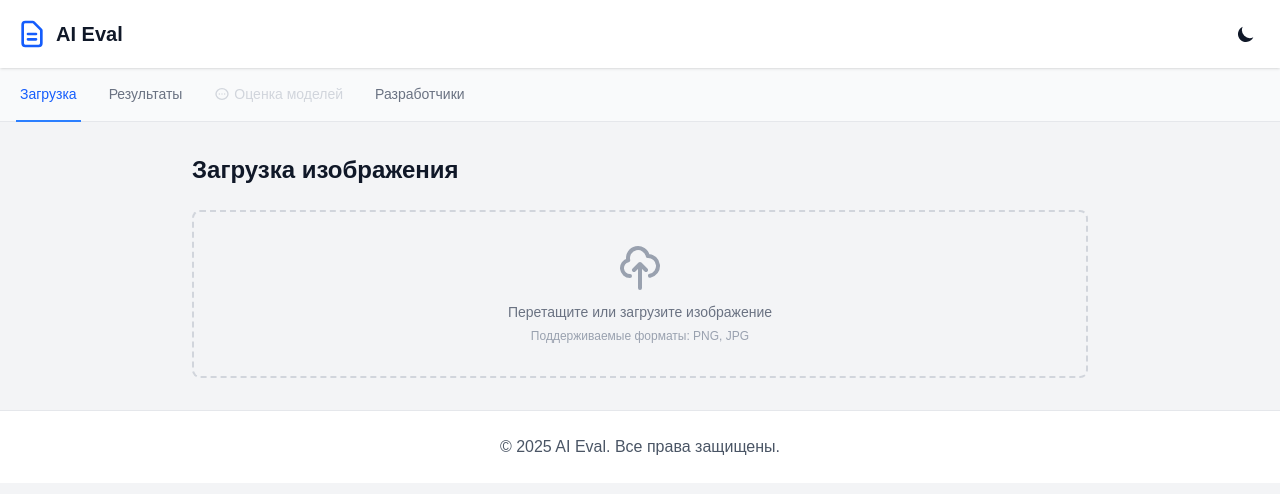
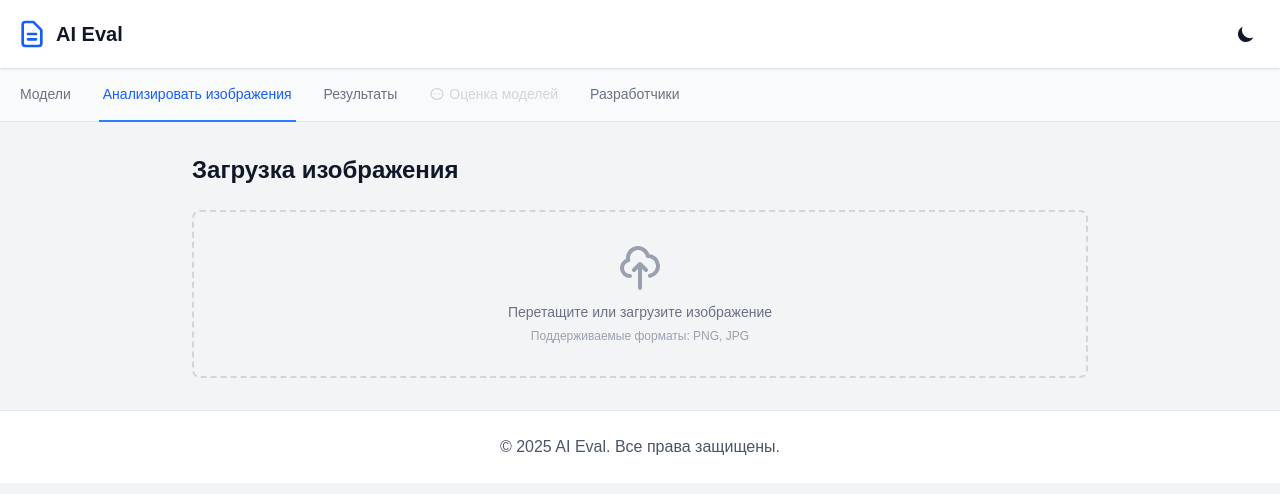
Before and after one commit to TumenSan/med-service-front, a Next.js app: page / in a window 1280 px wide. Shown: the top 494 px of the page. Built offline with nearby package versions, Linux system fonts and the light colour scheme.

Commit message:
feat: add tab models

```diff
--- a/src/app/page.tsx
+++ b/src/app/page.tsx
@@ -238,6 +238,44 @@ const Home: React.FC = () => {
     {/* Контент вкладок */}
     <main className="container mx-auto px-4 py-8">
       <div className="max-w-4xl mx-auto">
+        {/* Вкладка: Модели (каталог) */}
+        {activeTab === 'models' && (
+          <div className="space-y-6">
+            <h2 className="text-2xl font-bold">Каталог моделей</h2>
+            <div className="mb-6">
+              <label className="block text-sm font-medium mb-2">Фильтр по типу задачи</label>
+              <select
+                className="w-full px-3 py-2 border border-gray-300 rounded-md dark:bg-gray-700 dark:border-gray-600 dark:text-white"
+                onChange={(e) => setTaskType(e.target.value)}
+                value={taskType}
+              >
+                <option value="">Все</option>
+                <option value="classification">Классификация</option>
+                <option value="segmentation">Сегментация</option>
+              </select>
+            </div>
+
+            <div className="space-y-4">
+              {availableModels
+                .filter(model => taskType === '' || model.taskType === taskType)
+                .map(model => (
+                  <ModelCard
+                    key={model.id}
+                    model={model}
+                    isSelected={selectedModels.some(m => m.id === model.id)}
+                    onSelect={() => {
+                      if (selectedModels.some(m => m.id === model.id)) {
+                        setSelectedModels(selectedModels.filter(m => m.id !== model.id));
+                      } else {
+                        setSelectedModels([...selectedModels, model]);
+                      }
+                    }}
+                  />
+                ))}
+            </div>
+          </div>
+        )}
+
         {/* Вкладка: Загрузка изображения */}
         {activeTab === 'upload' && (
           <div className="space-y-6">
--- a/src/components/TabNavigation.tsx
+++ b/src/components/TabNavigation.tsx
@@ -13,6 +13,18 @@ const TabNavigation: React.FC<TabNavigationProps> = ({ activeTab, setActiveTab,
         <ul className="flex flex-wrap -mb-px">
           <li className="mr-6">
             <button
+              onClick={() => setActiveTab('models')}
+              className={`inline-flex items-center py-4 px-1 border-b-2 font-medium text-sm ${
+                activeTab === 'models'
+                  ? 'border-blue-500 text-blue-600 dark:text-blue-400 dark:border-blue-400'
+                  : 'border-transparent text-gray-500 hover:text-gray-700 dark:text-gray-400 dark:hover:text-gray-300'
+              }`}
+            >
+              Модели
+            </button>
+          </li>
+          <li className="mr-6">
+            <button
               onClick={() => setActiveTab('upload')}
               className={`inline-flex items-center py-4 px-1 border-b-2 font-medium text-sm ${
                 activeTab === 'upload'
@@ -20,7 +32,7 @@ const TabNavigation: React.FC<TabNavigationProps> = ({ activeTab, setActiveTab,
                   : 'border-transparent text-gray-500 hover:text-gray-700 dark:text-gray-400 dark:hover:text-gray-300'
               }`}
             >
-              Загрузка
+              Анализировать изображения
             </button>
           </li>
           <li className="mr-6">
```
